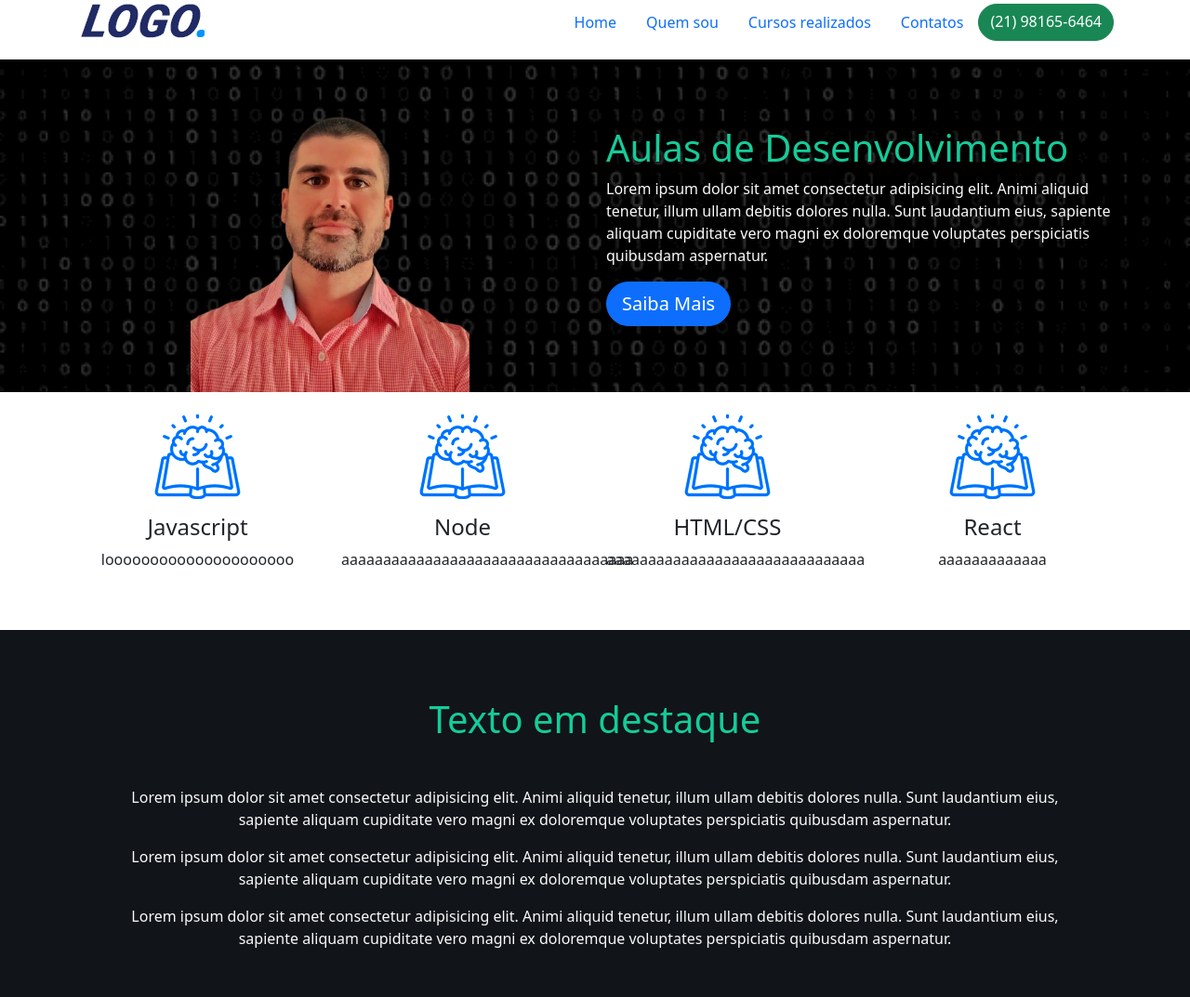
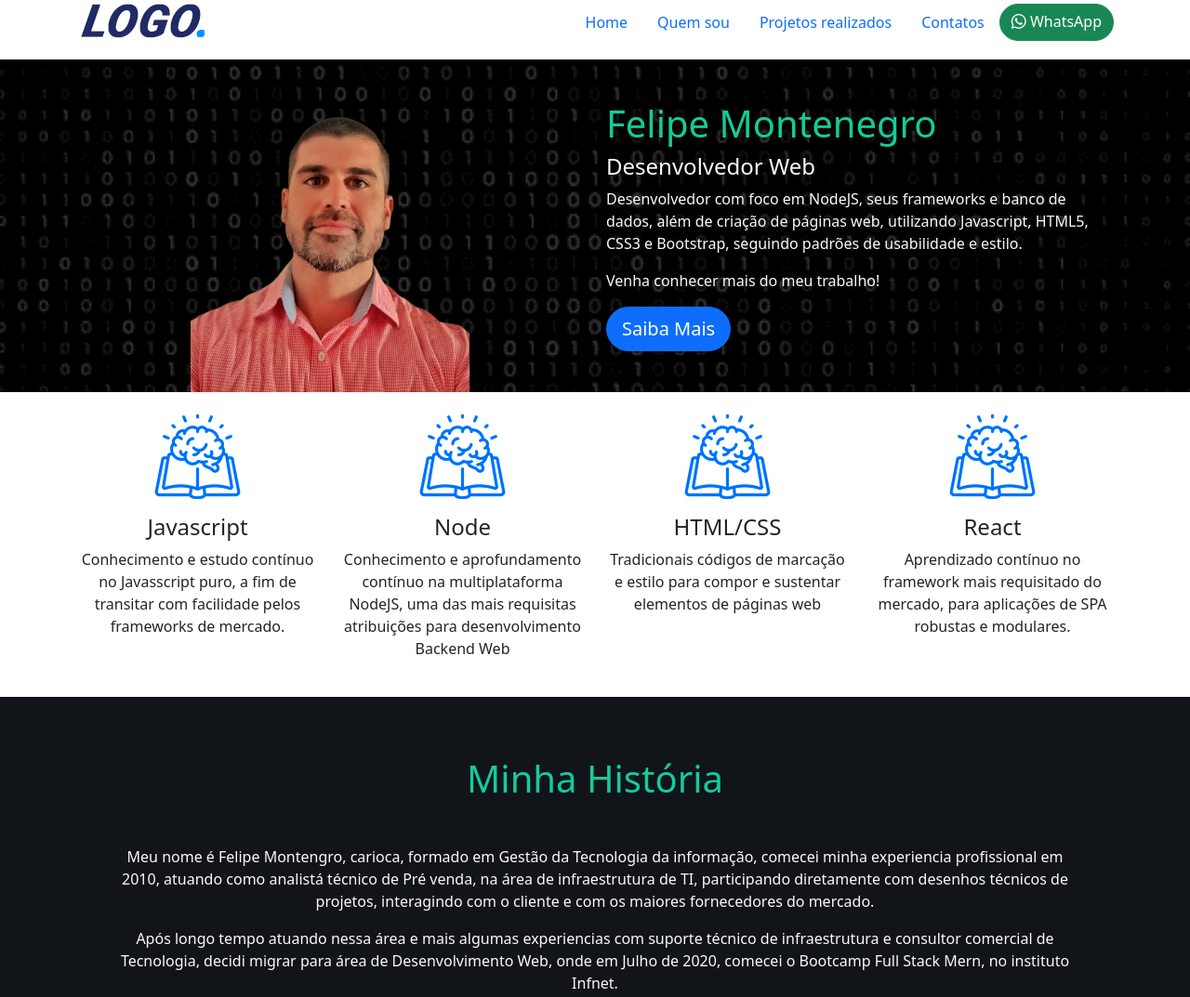
Before and after one commit to felipemontenegror/LandingPage_bootstrap, a plain HTML site: page index.html in a window 1280 px wide. Shown: the part 16-1089 px from the top of the page at 93% size. Drawn offline with nearby package versions, Linux system fonts and the light colour scheme; files whose address does not match are found by name.

Commit message:
fase final

```diff
--- a/css/style.css
+++ b/css/style.css
@@ -23,7 +23,9 @@
     color: #f9fafa
 }
 
-
+.banner-topo h4{
+    color: #f9fafa
+}
 
 .quem-somos {
     background: #111419;
--- a/index.html
+++ b/index.html
@@ -23,9 +23,9 @@
                 <nav class="nav justify-content-end">
                     <a class="nav-link" href="#home">Home</a>
                     <a class="nav-link" href="#quem">Quem sou</a>
-                    <a class="nav-link" href="#cursos">Cursos realizados</a>
+                    <a class="nav-link" href="#cursos">Projetos realizados</a>
                     <a class="nav-link" href="#contatos">Contatos</a>
-                    <a class="btn btn-success rounded-pill " href="http://api.whatsapp.com/send?phone=5521981656464">(21) 98165-6464</a>
+                    <a class="btn btn-success rounded-pill bi bi-whatsapp" href="http://api.whatsapp.com/send?phone=5521981656464"> WhatsApp</a>
                 </nav>
             </div>
         </div>
@@ -38,10 +38,10 @@
                 <img src="./img/linkedin2.png" class="img-destaque d-block mx-auto mt-3" alt="professor Felipe">
             </div>
             <div class="col-6 align-self-center">
-                <h1 class="cor-tema">Aulas de Desenvolvimento</h1>
-                <p>Lorem ipsum dolor sit amet consectetur adipisicing elit.
-                Animi aliquid tenetur, illum ullam debitis dolores nulla.
-                Sunt laudantium eius, sapiente aliquam cupiditate vero magni ex doloremque voluptates perspiciatis quibusdam aspernatur.</p>
+                <h1 class="cor-tema">Felipe Montenegro</h1>
+                <h4 class="cor-tema2">Desenvolvedor Web</h4>
+                <p>Desenvolvedor com foco em NodeJS, seus frameworks e banco de dados, além de criação de páginas web, utilizando Javascript, HTML5, CSS3 e Bootstrap, seguindo padrões de usabilidade e estilo.</p>
+                <p>Venha conhecer mais do meu trabalho!</p>
                 <a href="https://www.linkedin.com/in/felipe-montenegro-ribeiro/" class="btn btn-primary rounded-pill btn-lg">Saiba Mais</a>
             </div>
             </div>
@@ -49,30 +49,30 @@
     </section>
 
     <section class="destaque" id="home">
-        <div class="container mt-4 mb-5">
+        <div class="container mt-4 mb-4">
             <div class="row">
 
                 <div class="col-3 text-center">
                     <img src="./img//brain.png" class="d-block mx-auto" alt="info1" >
                     <h4 class="cor-tema mt-3">Javascript</h4>
-                    <p>looooooooooooooooooooo</p>
+                    <p>Conhecimento e estudo contínuo no Javasscript puro, a fim de transitar com facilidade pelos frameworks de mercado.</p>
                 </div>
                 <div class="col-3 text-center">
                     <img src="./img//brain.png" class="d-block mx-auto" alt="info2" >
                     <h4 class="cor-tema mt-3">Node</h4>
-                    <p>aaaaaaaaaaaaaaaaaaaaaaaaaaaaaaaaaaa</p>
+                    <p>Conhecimento e aprofundamento contínuo na multiplataforma NodeJS, uma das mais requisitas atribuições para desenvolvimento Backend Web</p>
                 </div>
 
                 <div class="col-3 text-center">
                     <img src="./img//brain.png" class="d-block mx-auto" alt="info3" >
                     <h4 class="cor-tema mt-3">HTML/CSS</h4>
-                    <p>aaaaaaaaaaaaaaaaaaaaaaaaaaaaaaa</p>
+                    <p>Tradicionais códigos de marcação e estilo para compor e sustentar elementos de páginas web</p>
                 </div>
 
                 <div class="col-3 text-center">
                     <img src="./img//brain.png" class="d-block mx-auto" alt="info4" >
                     <h4 class="cor-tema mt-3">React</h4>
-                    <p>aaaaaaaaaaaaa</p>
+                    <p>Aprendizado contínuo no framework mais requisitado do mercado, para aplicações de SPA robustas e modulares. </p>
                 </div>
                 </div>
             </div>
@@ -82,17 +82,11 @@
     <section class="quem-somos" id="quem">
         <div class="container">
             <div class="row">
-                <div class="col-12 text-center mt-4 p-5">
-                    <p class="h1 text-center mb-5">Texto em destaque</p>
-                    <p>Lorem ipsum dolor sit amet consectetur adipisicing elit.
-                    Animi aliquid tenetur, illum ullam debitis dolores nulla.
-                    Sunt laudantium eius, sapiente aliquam cupiditate vero magni ex doloremque voluptates perspiciatis quibusdam aspernatur.</p>
-                    <p>Lorem ipsum dolor sit amet consectetur adipisicing elit.
-                    Animi aliquid tenetur, illum ullam debitis dolores nulla.
-                    Sunt laudantium eius, sapiente aliquam cupiditate vero magni ex doloremque voluptates perspiciatis quibusdam aspernatur.</p>
-                    <p>Lorem ipsum dolor sit amet consectetur adipisicing elit.
-                        Animi aliquid tenetur, illum ullam debitis dolores nulla.
-                        Sunt laudantium eius, sapiente aliquam cupiditate vero magni ex doloremque voluptates perspiciatis quibusdam aspernatur.</p>
+                <div class="col-12 text-center mt-3 p-5">
+                    <p class="h1 text-center mb-5">Minha História</p>
+                    <p>Meu nome é Felipe Montengro, carioca, formado em Gestão da Tecnologia da informação, comecei minha experiencia profissional em 2010, atuando como analistá técnico de Pré venda, na área de infraestrutura de TI, participando diretamente com desenhos técnicos de projetos, interagindo com o cliente e com os maiores fornecedores do mercado.</p>
+                    <p>Após longo tempo atuando nessa área e mais algumas experiencias com suporte técnico de infraestrutura e consultor comercial de Tecnologia, decidi migrar para área de Desenvolvimento Web, onde em Julho de 2020, comecei o Bootcamp Full Stack Mern, no instituto Infnet.</p>
+                    <p>Desde então, participei de projetos pessoais com tecnologias utilizando Javascript, atuando no Backend com NodeJS, utilizando framework ExpressJS para gerenciar requisições HTTP, integrando com banco de dados não relacional e quando necessário, uso de armazenamendo AWS. No Frontend, utilização do Javascript vailla, com HTML, CSS, Bootstrap e React em aplicações mais robustas. Boas noções de UX e conhecimento em medologia Ágil.</p>
                 </div>
             </div>
         </div>
@@ -117,7 +111,7 @@
                         <img class="card-img-top" src="./img/github.png" alt="Card image cap">
                         <div class="card-body">
                           <h5 class="card-title">Repositório de Projetos</h5>
-                          <p class="card-text">Repositório GitHub contendo todos os meus projetos</p>
+                          <p class="card-text">Repositório GitHub contendo todos os meus projetos!</p>
                           <a href="https://github.com/felipemontenegror" class="btn btn-primary">Entrar no Projeto</a>
                         </div>
                       </div>
@@ -151,7 +145,7 @@
 
                             <div class="col-3">
                                 <h4>Endereço:</h4>
-                                <p>Tijuca - Rio de Janeiro - BR</p>
+                                <p>Tijuca - Rio de Janeiro - Brasil</p>
                             </div>
 
                             <div class="col-3">
```
